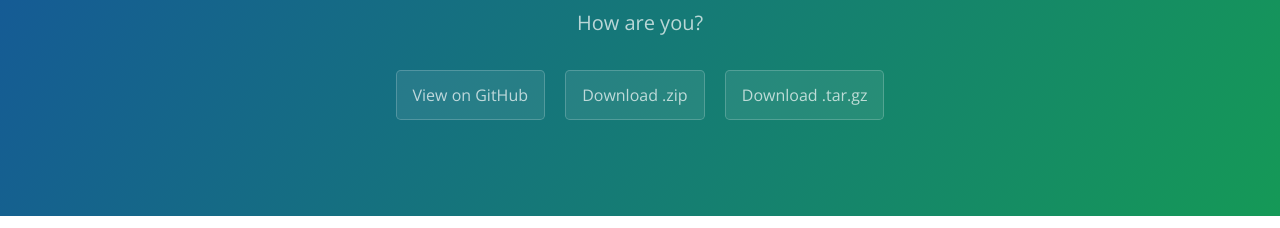
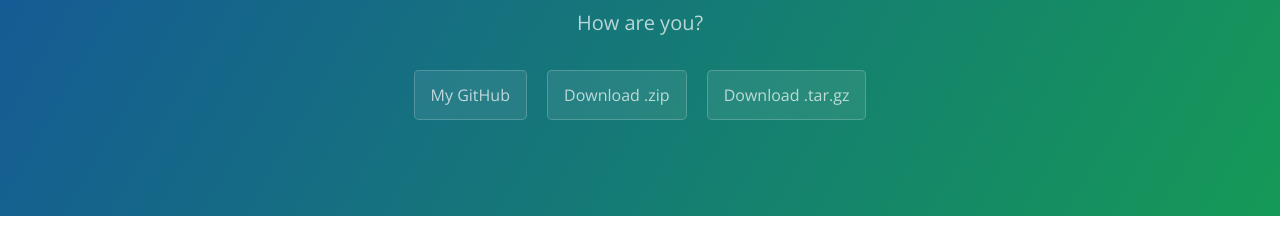
Before and after one commit to maizhen/test, a plain HTML site: page index.html in a window 1280 px wide. Shown: the part 167-395 px from the top of the page. Drawn offline with nearby package versions, Linux system fonts and the light colour scheme.

Commit message:
Update index.html

```diff
--- a/index.html
+++ b/index.html
@@ -13,7 +13,7 @@
     <section class="page-header">
       <h1 class="project-name">IMWANGWEI</h1>
       <h2 class="project-tagline">How are you?</h2>
-      <a href="https://github.com/IMWANGWEI/test" class="btn">View on GitHub</a>
+      <a href="https://github.com/IMWANGWEI" class="btn">My GitHub</a>
       <a href="https://github.com/IMWANGWEI/test/zipball/master" class="btn">Download .zip</a>
       <a href="https://github.com/IMWANGWEI/test/tarball/master" class="btn">Download .tar.gz</a>
     </section>
```
